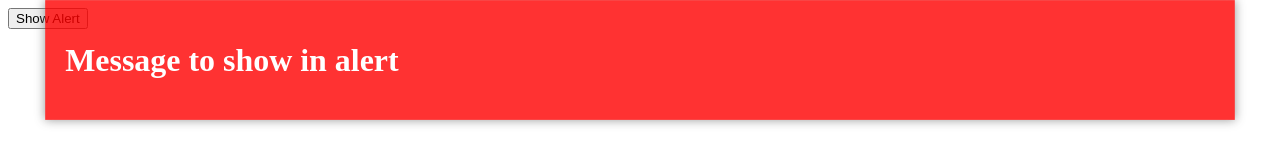
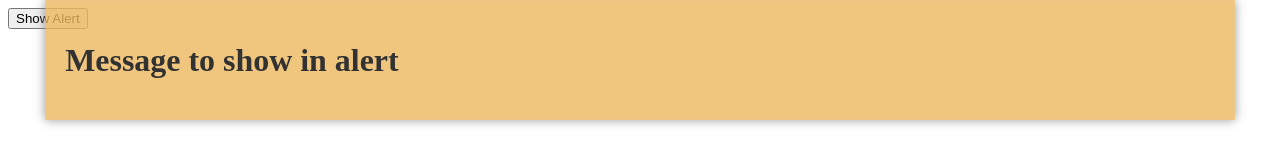
Before and after one commit to RodrigoCezarLeao/DIY-components, a plain HTML site: page alert/index.html in a window 1280 px wide. Both pictures are taken after a click on the button "Show Alert". Drawn offline with Linux system fonts and the light colour scheme.

Commit message:
implement error, success and warning modes

```diff
--- a/alert/alertScript.js
+++ b/alert/alertScript.js
@@ -1,8 +1,22 @@
-function myAlert(message){
+function myAlert(message, effectSecs, messageTime, type="error"){
+    let colorFont = "";
+    let colorBackground = "";
+
+    if (type === "error"){
+        colorBackground = "#e23636";
+        colorFont = "white;"
+    }else if (type === "warning"){
+        colorBackground = "#edb95e";
+        colorFont = "black";
+    }else if (type === "success"){
+        colorBackground = "#82dd55";
+        colorFont = "black";
+    }
+
     let div = document.createElement('div');
     div.style.width = '90%';
     div.style.height = '10vh';
-    div.style.background = "red";
+    div.style.background = colorBackground;
     div.style.position = "absolute";
     div.style.top = "0px";
     div.style.left = 0;
@@ -12,7 +26,7 @@ function myAlert(message){
     div.style.zIndex = 1000;
     div.style.boxShadow = "0px 0px 10px grey";
     div.style.opacity = 0.8;
-    div.style.color = "white";
+    div.style.color = colorFont;
     div.style.fontSize = "2em";
     div.style.padding =  "20px";
     div.style.cursor = "default";
@@ -26,8 +40,8 @@ function myAlert(message){
     div.innerHTML = message;
 
     document.body.appendChild(div);
-    growEffect(div, 0.2);
-    shrinkEffect(div, 0.2, 5);
+    growEffect(div, effectSecs);
+    shrinkEffect(div, effectSecs, messageTime);
 
 }
 
--- a/alert/index.html
+++ b/alert/index.html
@@ -4,7 +4,7 @@
     <title>Alert JavaScript - Example</title>
 </head>
 <body>
-    <button onClick="myAlert('Message to show in alert')">Show Alert</button>
+    <button onClick="myAlert('Message to show in alert', 0.1, 5, 'warning')">Show Alert</button>
 
     <script src="alertScript.js"></script>
 </body>
```
